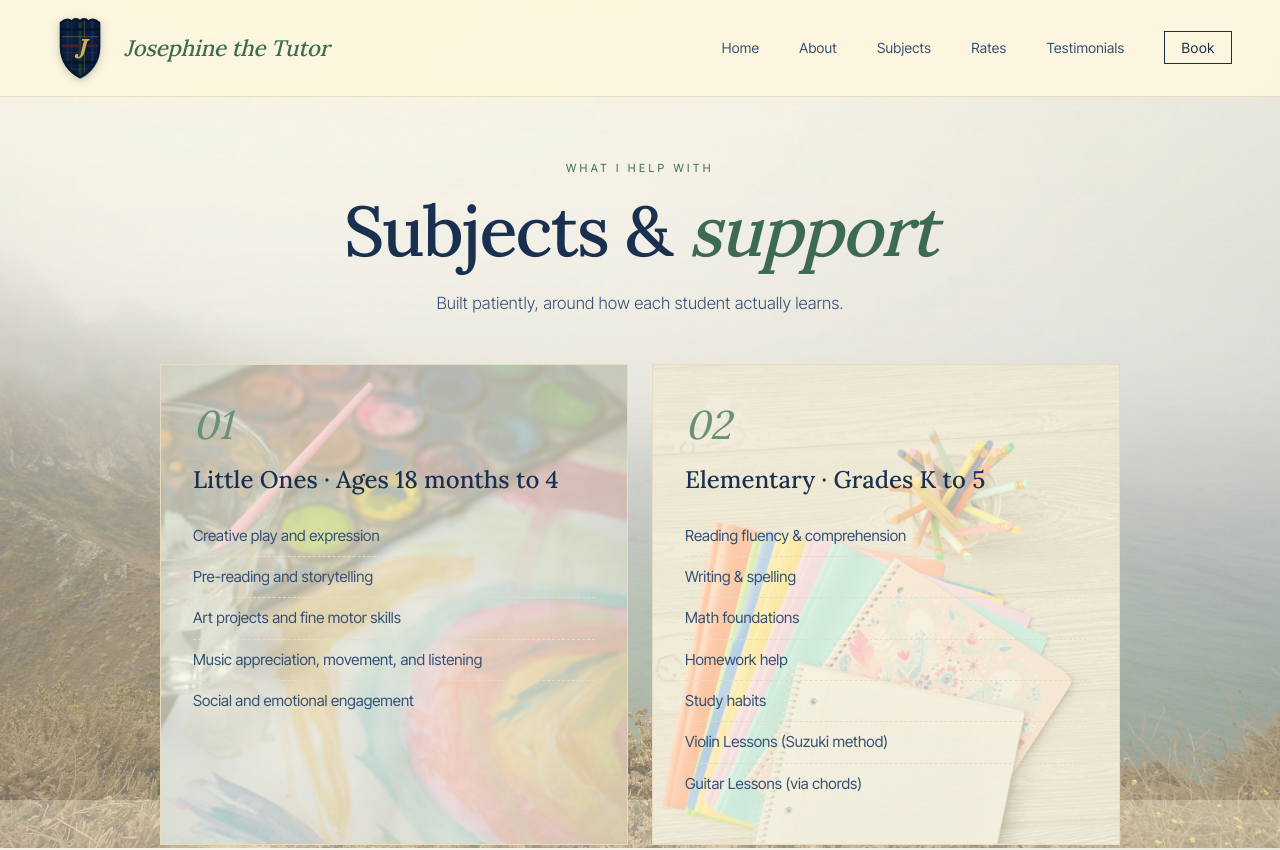
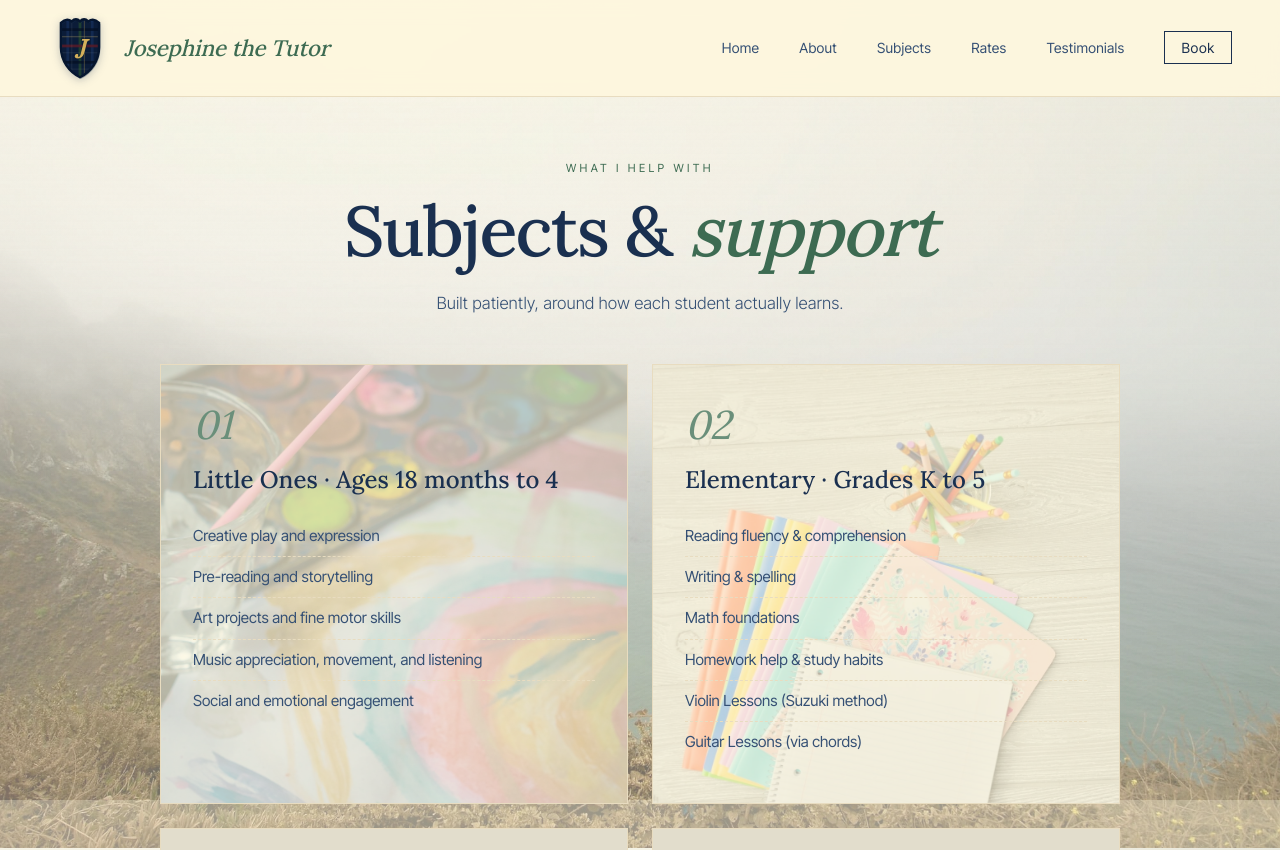
Before and after one commit to patrickparagas1/josephine-tutoring, a Next.js app: page /subjects in a window 1280 px wide. Shown: the top 850 px of the page. Built offline with nearby package versions, Linux system fonts and the light colour scheme; grey boxes are pictures that could not be loaded.

Commit message:
Combine Homework help and Study habits into one item for Elementary card

```diff
--- a/components/Services.tsx
+++ b/components/Services.tsx
@@ -33,7 +33,7 @@ export default function Services() {
             id: "elementary",
             num: "02",
             title: "Elementary · Grades K to 5",
-            items: ["Reading fluency & comprehension", "Writing & spelling", "Math foundations", "Homework help", "Study habits", "Violin Lessons (Suzuki method)", "Guitar Lessons (via chords)"],
+            items: ["Reading fluency & comprehension", "Writing & spelling", "Math foundations", "Homework help & study habits", "Violin Lessons (Suzuki method)", "Guitar Lessons (via chords)"],
           },
           {
             id: "middle-school",
```
